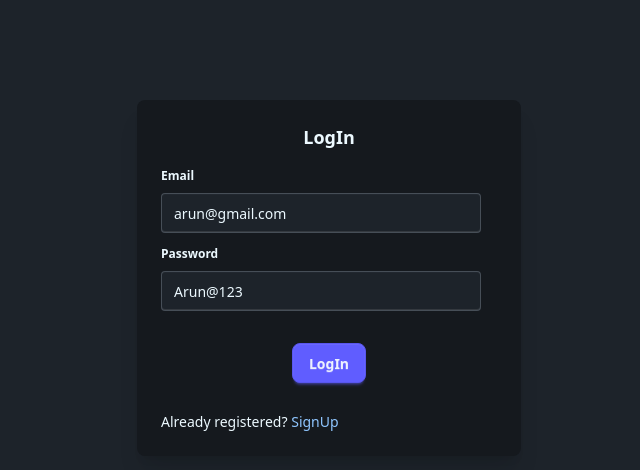
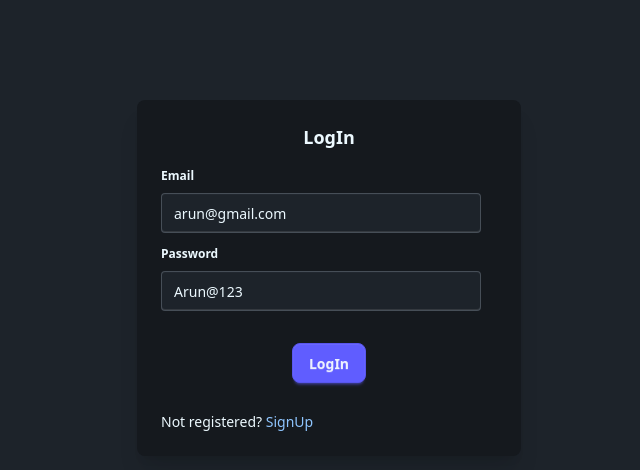
Before and after one commit to arunpanigrahi93/login_signup_frontend, a React (Vite) app: page /login in a window 1280 px wide. Shown: the top 470 px of the page, without its empty margins (311-951 px from the left). Built offline with nearby package versions, Linux system fonts and the light colour scheme.

Commit message:
update text on below buttons

```diff
--- a/src/components/Login.jsx
+++ b/src/components/Login.jsx
@@ -121,7 +121,7 @@ const Login = () => {
           </div>
           <div>
             <span>
-              {!isLoginForm ? "Not registered? " : "Already registered? "}
+              {isLoginForm ? "Not registered? " : "Already registered? "}
             </span>
             <span
               onClick={() => setIsloginForm(!isLoginForm)}
```
